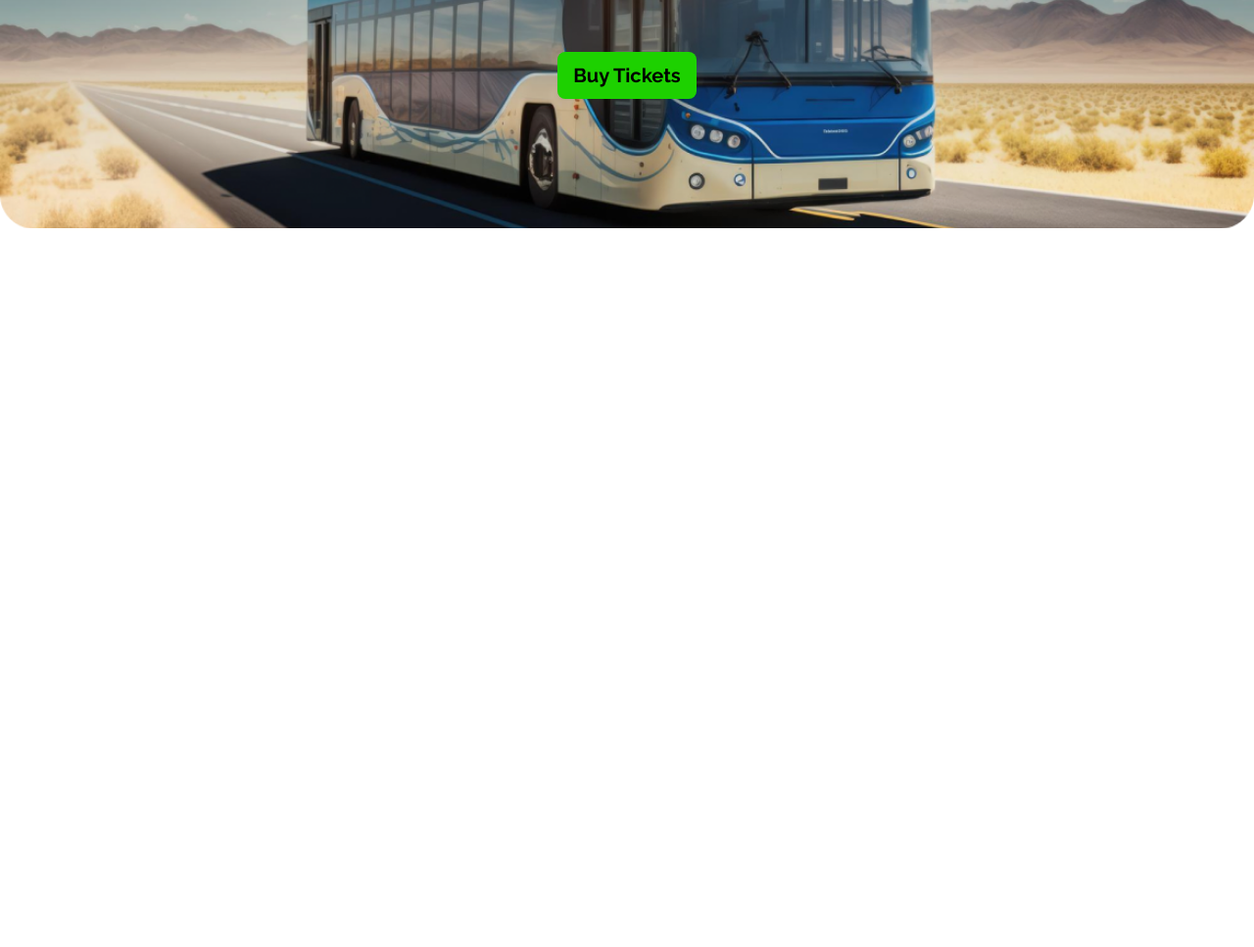
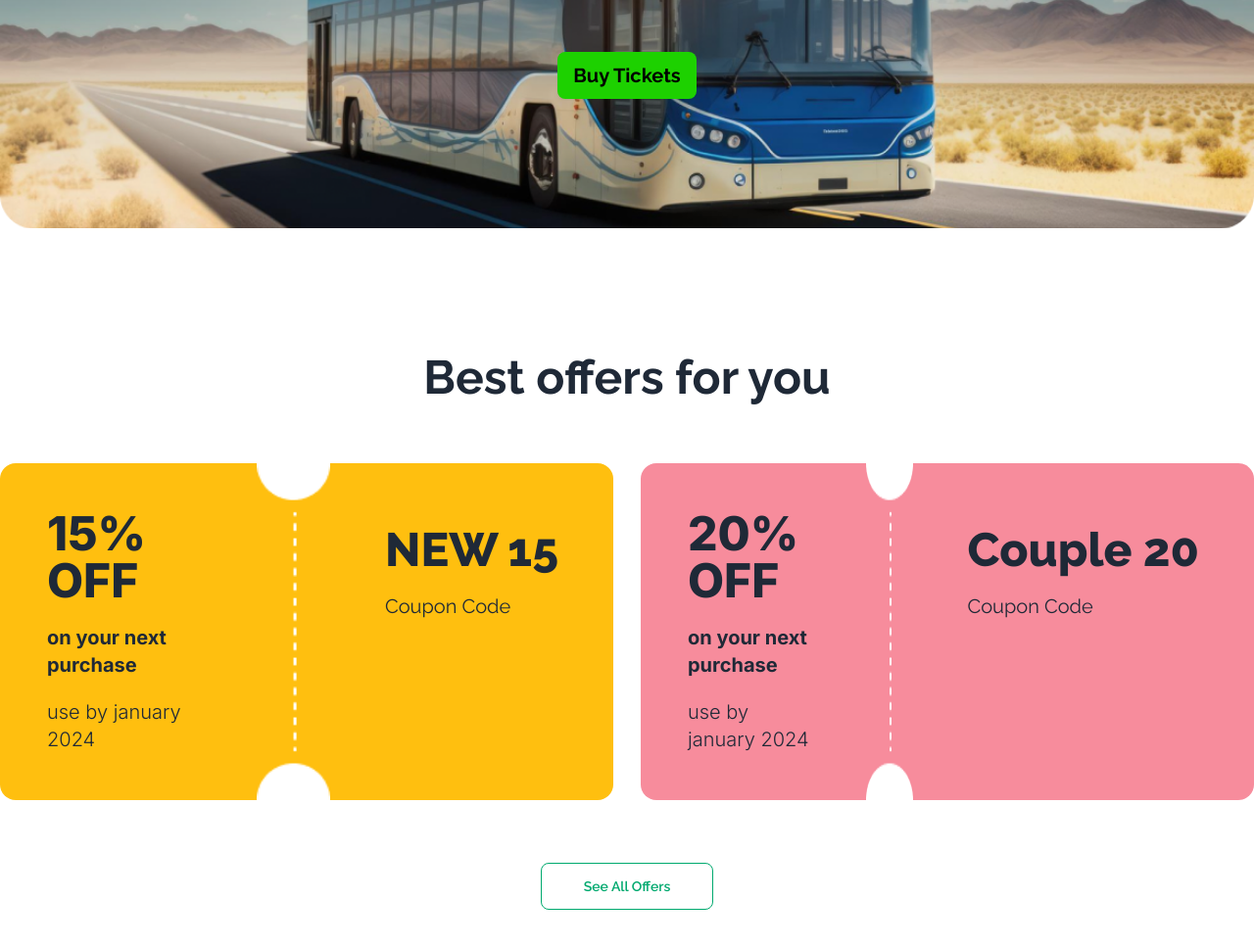
Before and after one commit to mainulbinalif/Assignment-Five, a plain HTML site: page index.html in a window 1280 px wide. Shown: the part 507-1474 px from the top of the page at 98% size. Before the commit the page ends 800 px from the top, so only its background shows below. Drawn offline with nearby package versions, Linux system fonts and the light colour scheme.

Commit message:
added Best Offers section

```diff
--- a/index.html
+++ b/index.html
@@ -95,6 +95,40 @@
                     </div>
             </div>
         </section>
+        <!-- Main Section -->
+        <main>
+            <!-- Best Offers Section -->
+            <section class="container mx-auto flex flex-col my-32 space-y-16">
+                <h2 class="text-5xl font-bold text-center">Best offers for you</h2>
+                <div class="flex flex-col lg:flex-row gap-7 justify-between">
+                    <div class="flex rounded-2xl w-full lg:w-1/2 bg-[#FFBF0F]">
+                        <div class="flex-1 font-inter p-8 lg:p-12 space-y-5">
+                            <h2 class="text-5xl font-extrabold">15% OFF</h2>
+                            <p class="text-xl font-bold">on your next purchase</p>
+                            <p class="text-xl font-light">use by january 2024</p>
+                        </div>
+                        <img src="images/cupon-devider.png" alt="">
+                        <div class=".font-raleway px-9 lg:px-14 py-16 lg:py-16 space-y-5">
+                            <h2 class="text-3xl lg:text-5xl font-extrabold">NEW <span>15</span></h2>
+                            <p class="text-xl">Coupon Code</p></div>
+                    </div>
+
+                    <div class="flex rounded-2xl w-full lg:w-1/2 bg-[#F78C9C]">
+                        <div class="flex-1 font-inter p-8 lg:p-12 space-y-5">
+                            <h2 class="text-5xl font-extrabold">20% OFF</h2>
+                            <p class="text-xl font-bold">on your next purchase</p>
+                            <p class="text-xl font-light">use by january 2024</p>
+                        </div>
+                        <img src="images/cupon-devider.png" alt="">
+                        <div class=".font-raleway px-6 lg:px-14 py-16 lg:py-16 space-y-5">
+                            <h2 class="text-3xl lg:text-5xl font-extrabold">Couple 20</h2>
+                            <p class="text-xl">Coupon Code</p></div>
+                    </div>
+                </div>
+                <div class="hero"><button class="w-44 items-center btn btn-outline btn-success">See All Offers</button></div>
+            </section>
+
+        </main>
     </header>
 </body>
 </html>
```
